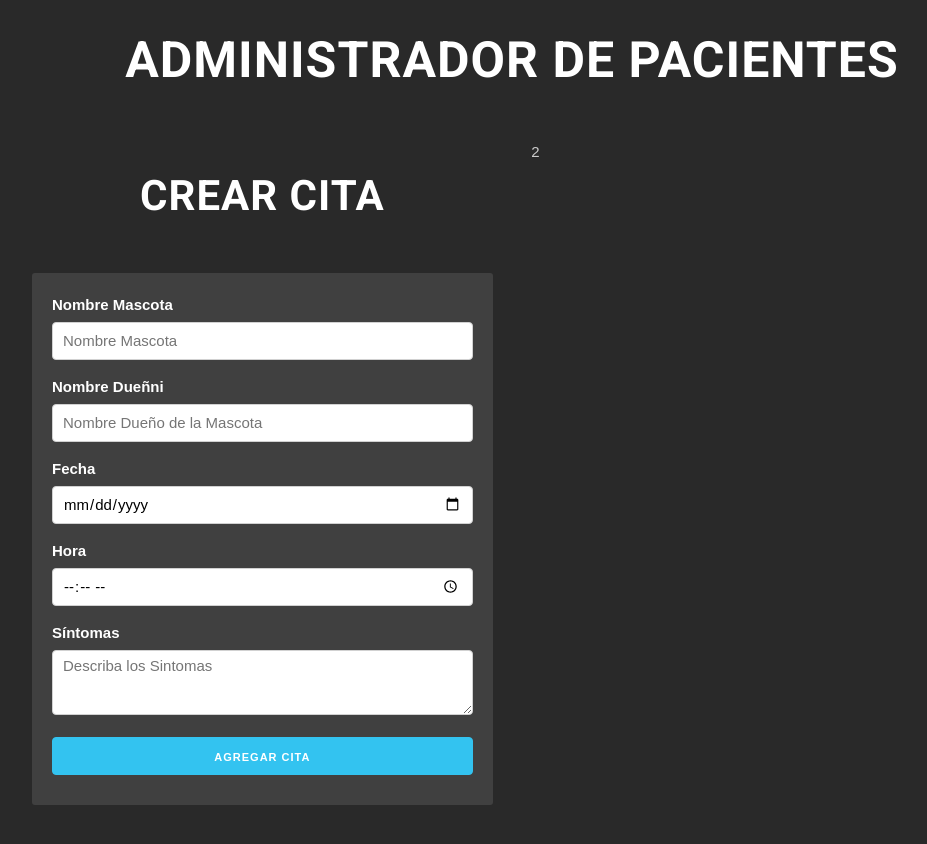
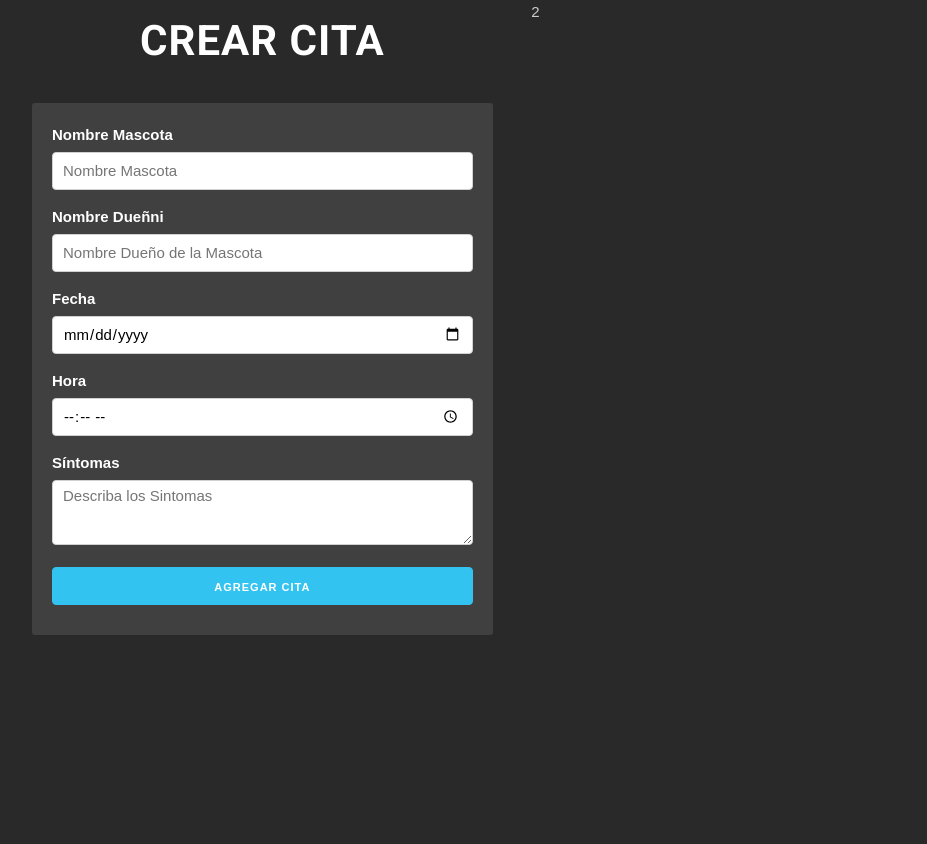
Before and after one commit to SebaGNH/Administrador-de-Mascotas-react, a React (Create React App) app: page / in a window 1280 px wide. Shown: the top 844 px of the page, without its empty margins (128-1055 px from the left). After the commit the page ends 800 px from the top, so only its background shows below. Built offline with nearby package versions, Linux system fonts and the light colour scheme.

Commit message:
se enviaron datos desde formulario hasta App.js, se limpian campos en formulario

```diff
--- a/package.json
+++ b/package.json
@@ -6,9 +6,11 @@
     "@testing-library/jest-dom": "^5.16.5",
     "@testing-library/react": "^13.3.0",
     "@testing-library/user-event": "^13.5.0",
+    "npm-shortid-generate": "^1.0.3",
     "react": "^18.2.0",
     "react-dom": "^18.2.0",
     "react-scripts": "5.0.1",
+    "uuid": "^8.3.2",
     "web-vitals": "^2.1.4"
   },
   "scripts": {
--- a/src/App.js
+++ b/src/App.js
@@ -1,19 +1,32 @@
-import React from 'react';
+import React, {useState} from 'react';
 import Formulario from './components/Formulario';
 
 
 const App = () => {
+    //Arreglo de las citas
+    const [citasPactadas, setCitasPactadas] = useState([]);
+
+    const crearCita = (cita) => { //Cita se recibe desde el formulario
+        //Así tomamos los datos del formulario y los agregamos a un nuevo estado que contiene todos
+        setCitasPactadas( [...citasPactadas, cita  ] );
+        //no olvidar los corchetes xq es un arreglo
+        //en react no se usa el citasPactadas.push(cita), eso es en JS
+    }
+
+
     return (
     <>
-        <h1>Administrador de Pacientes</h1>
+        {/* <h1>Administrador de Pacientes</h1> //Lo borro temporalmente para usar toda la pantalla*/}
         <div className='container'>
             <div className="row">
-            <div className="one-half column">
-                <Formulario/>
-            </div>
-            <div className="one-half column">
-                2
-            </div>
+                <div className="one-half column">
+                    <Formulario
+                        crearCita={crearCita}
+                    />
+                </div>
+                <div className="one-half column">
+                    2
+                </div>
             </div>
         </div>
 
--- a/src/components/Formulario.jsx
+++ b/src/components/Formulario.jsx
@@ -1,11 +1,12 @@
 import React, {useState} from 'react';
+import { v4 as uuidv4 } from 'uuid';
 
 
 
-const Formulario = () => {
+const Formulario = ({crearCita}) => {
 
     //Crear citas
-    const [cita, actualizarCita] = useState(
+    const [cita, setCita] = useState(
         {
             mascota: '',
             propietario: '',
@@ -14,32 +15,82 @@ const Formulario = () => {
             sintomas: ''
         }
     );
+    //Extraer los valores - prefiero pasar el objeto con sus propiedades
+    //const {mascota,propietario,fecha,hora,sintomas} = cita;
+
+    const [error, setError] = useState(false);
 
     // Función que se ejecuta cada que el usuario escribe un input
-    const actualizarState = () => {
-        console.log('Escribiendo');
+    const actualizarState = (e) => {
+        //console.log(e.target.name , e.target.value);
+        setCita({
+            ...cita,
+            [e.target.name] : e.target.value
+        });
     }
+
+
+
+    //Botón Agregar Cita
+    const handleSubmit = (e) => {
+        e.preventDefault();
+
+        //Validar
+        if (cita.mascota.trim()==='' || cita.propietario.trim()==='' || cita.fecha.trim()==='' || cita.hora.trim()==='' || cita.sintomas.trim()==='') {
+            setError(true);
+            return; //En validaciones agregamos return para cortar la ejecución
+        }
+        //Eliminar mensaje error
+        setError(false);
+
+        //Le agregamos un id único al estado cita
+        cita.id = uuidv4();
+
+        crearCita(cita); //Recibida es una función recibida desde App.js
+
+        //Limpiar Campos
+        setCita({
+            mascota: '',
+            propietario: '',
+            fecha: '',
+            hora: '',
+            sintomas: ''
+        });
+
+
+    }
+
+
 
     return (
         <>
             <h2>Crear Cita</h2>
-            <form action="">
-                <label htmlFor="mascota">Nombre Mascota</label>
+            {error? //error es del estado
+                <p className="alerta-error">Todos los campos son Obligatorios</p>
+                : null}
+            <form action="" onSubmit={handleSubmit}>
+            {error? //error es del estado
+                <label className="label-error">Nombre Mascota requerido!!!</label>
+                : <label htmlFor="mascota">Nombre Mascota</label>}
+                {/* <label htmlFor="mascota">Nombre Mascota</label> */}
                     <input
                         type="text"
                         name="mascota"
                         className='u-full-width'
                         placeholder='Nombre Mascota'
                         onChange={actualizarState}
+                        value={cita.mascota}
                         />
 
-                <label htmlFor="duenio">Nombre Dueñni</label>
+
+                <label htmlFor="propietario">Nombre Dueñni</label>
                 <input
                     type="text"
-                    name="duenio"
+                    name="propietario"
                     className='u-full-width'
                     placeholder='Nombre Dueño de la Mascota '
                     onChange={actualizarState}
+                    value={cita.propietario}
                     />
 
                 <label htmlFor="fecha">Fecha</label>
@@ -48,6 +99,7 @@ const Formulario = () => {
                     name="fecha"
                     className='u-full-width'
                     onChange={actualizarState}
+                    value={cita.fecha}
                     />
 
                 <label htmlFor="date">Hora</label>
@@ -56,6 +108,7 @@ const Formulario = () => {
                     name="hora"
                     className='u-full-width'
                     onChange={actualizarState}
+                    value={cita.hora}
                     />
 
                     <label htmlFor="sintomas">Síntomas</label>
@@ -67,6 +120,7 @@ const Formulario = () => {
                         cols="30"
                         rows="10"
                         onChange={actualizarState}
+                        value={cita.sintomas}
                         ></textarea>
 
                     <button type="submit" className='u-full-width button-primary'>Agregar Cita</button>
--- a/src/index.css
+++ b/src/index.css
@@ -15,6 +15,7 @@ h1, h2  {
   text-align: center;
   font-weight: 700;
   text-transform: uppercase;
+
 
   /* //font-family: 'Staatliches', cursive; */
   font-family: 'Roboto', sans-serif;
@@ -105,3 +106,12 @@ form{
   padding: 20px;
   border-radius: 3px;
 }
+
+h1, h2  {
+  /* background-color: #404040; */
+  padding: 1.5rem 0;
+}
+
+.label-error {
+  color: red;
+}
```
Also changed, not shown: 2 other files (tests, documents, lock files or other folders). Lines whose indentation alone changed are shown as unchanged.
